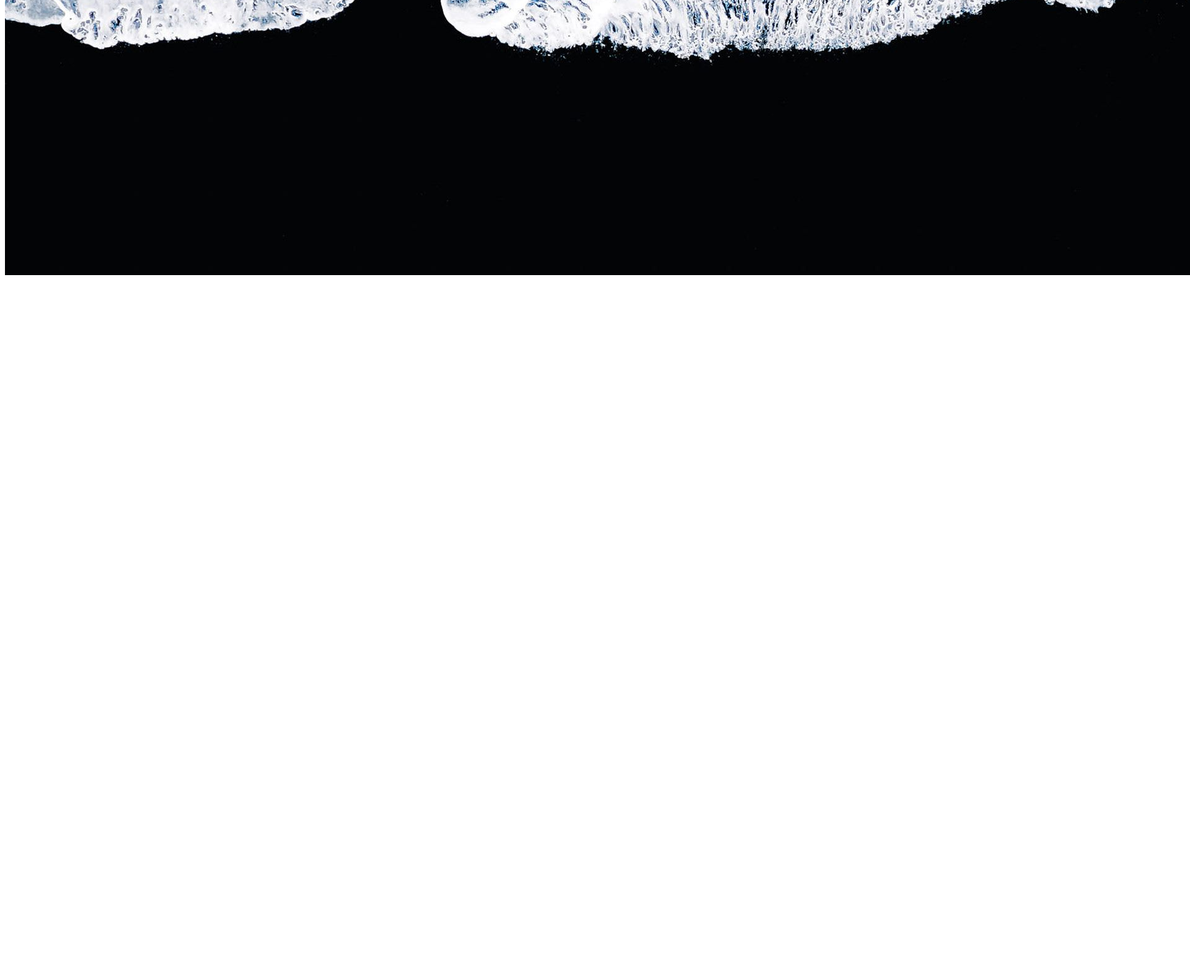
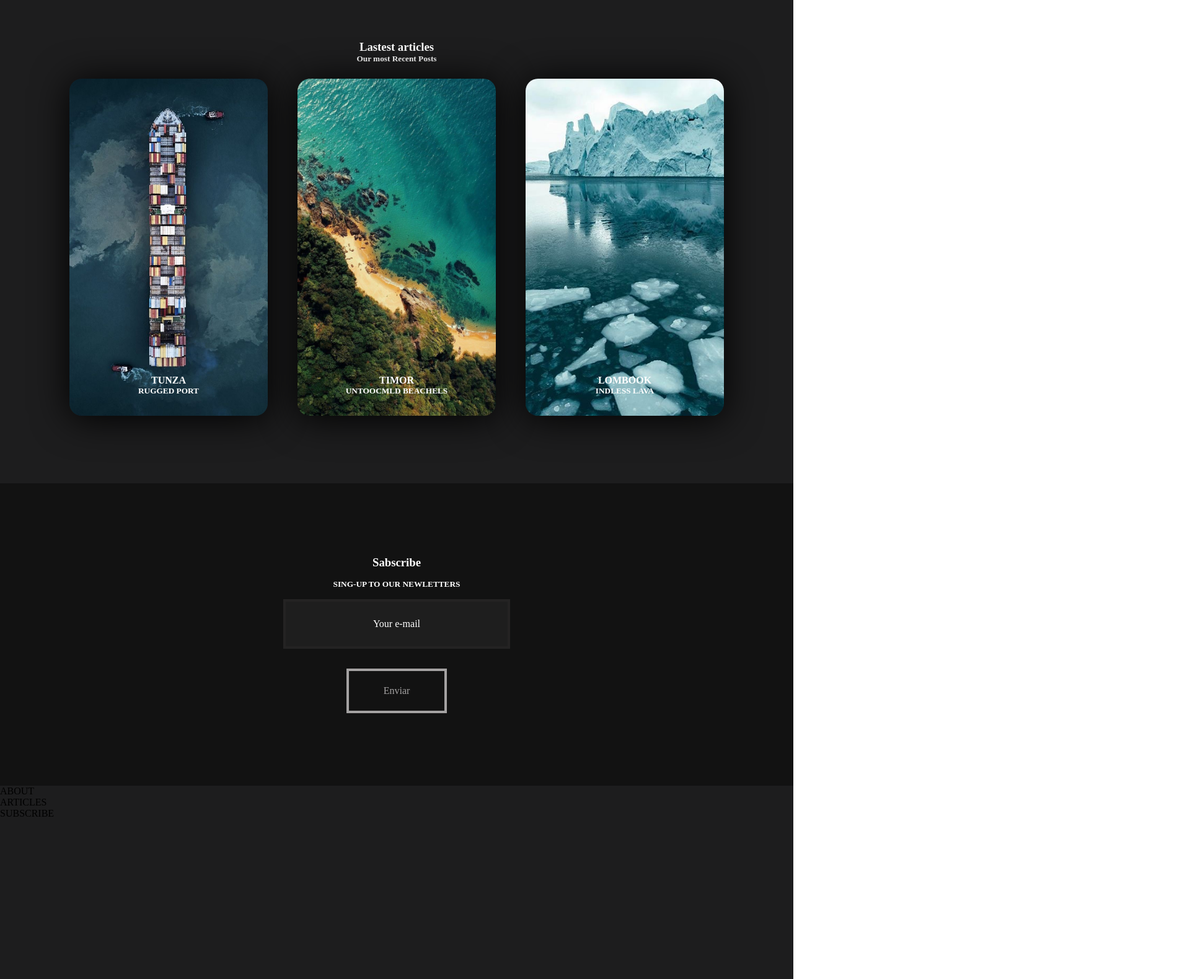
Before and after one commit to Rafelrosod/Lava, a website: page site-lava-scss/index.html in a window 1280 px wide. Shown: the part 1220-2800 px from the top of the page at 62% size, 1920 px wide, since content can reach past the window. Before the commit the page ends 1676 px from the top, so only its background shows below. Drawn offline with Linux system fonts and the light colour scheme.

Commit message:
#3
80% do projeto feito, aplicado flexbox e diversas propriedades.

```diff
--- a/site-lava-scss/index.html
+++ b/site-lava-scss/index.html
@@ -1,5 +1,6 @@
 <!DOCTYPE html>
 <html>
+
 <head>
     <meta charset="utf-8">
     <meta http-equiv="X-UA-Compatible" content="IE=edge">
@@ -8,23 +9,77 @@
     <meta name="viewport" content="width=device-width, initial-scale=1">
     <link rel="stylesheet" href="../site-lava-scss/dist/css/style.css">
 </head>
+
 <body>
     <header>
-        <nav>
+        <nav class="navegar">
             <ul>
                 <li>ABOUT</li>
                 <li>ARTICLES</li>
-                <li><button>SUBSCRIBE</button></li>
+                <li><button class="buttonMenu">SUBSCRIBE</button></li>
             </ul>
         </nav>
+        <div class="principal">
+            <h1>Lava</h1>
+            <h2>BLACK SAND BEACH</h2>
+        </div>
     </header>
     <main>
-        <section>
-            <img src="/site-lava-scss/assets/lava.jpg" alt="Lava Beach">
+        <section class="container">
+            <h3 class="item">Slow travelling</h3>
+            <h3 class="item">A travel Blog</h3>
+            <p class="item">Beach tourism is a popular vacation choice for people around the world. It offers a chance
+                to relax,<br> enjoy the sun, and experience the beauty of the ocean. Activities such as swimming,
+                sunbathing,<br> beach volleyball, and water sports are common. Coastal towns often provide a variety
+                of<br> accommodations, from luxury resorts to budget-friendly hotels, and feature restaurants that<br>
+                serve fresh seafood. </p>
+        </section>
+        <section class="containertwo">
+            <div class="title">
+                <h3>Lastest articles</h3>
+                <h5>Our most Recent Posts</h5>
+            </div>
+            <div class="cards">
+                <ul>
+                    <li>
+                        <div class="viagens navio">
+                            <h4>TUNZA</h4>
+                            <h5>RUGGED PORT</h5>
+                        </div>
+                    </li>
+                    <li>
+                        <div class="viagens floresta">
+                            <h4>TIMOR</h4>
+                            <h5>UNTOOCMLD BEACHELS</h5>
+                        </div>
+                    </li>
+                    <li>
+                        <div class="viagens oceano">
+                            <h4>LOMBOOK</h4>
+                            <h5>INDLESS LAVA</h5>
+                        </div>
+                    </li>
+                </ul>
+            </div>
+        </section>
+        <section class="containertree">
+                <h3 id="Titulo">Sabscribe</h3>
+                <h5 id="sub-titulo">SING-UP TO OUR NEWLETTERS</h5>
+            <div >
+                <form>
+                    <input class="caixaEntrada" type="text" name="email" id="forms" value="Your e-mail"><br>
+                    <button class="formsButton" type="submit">Enviar</button>
+                </form>
+            </div>
         </section>
     </main>
     <footer>
-
+        <ul>
+            <li>ABOUT</li>
+            <li>ARTICLES</li>
+            <li>SUBSCRIBE</li>
+        </ul>
     </footer>
 </body>
+
 </html>
--- a/site-lava-scss/src/scss/style.scss
+++ b/site-lava-scss/src/scss/style.scss
@@ -0,0 +1,141 @@
+* {
+  margin: 0%;
+  padding: 0%;
+}
+header {
+  background-image: url(/site-lava-scss/assets/lava.jpg);
+  background-attachment: fixed;
+  background-position: center;
+  background-size: cover;
+  height: 100vh;
+}
+.navegar ul {
+  width: 100%;
+  list-style: none;
+  display: flex;
+  justify-content: end;
+  padding: 12px;
+  position: fixed;
+  backdrop-filter: blur(10px);
+  color: white;
+}
+.buttonMenu{
+    all: unset;
+
+}
+.navegar li {
+  margin-left: 4vw;
+  padding-right: 6vw;
+  font-size: 12px;
+  letter-spacing: 1px;
+}
+.navegar li:hover{
+    color: #070613;
+}
+.principal {
+  display: block;
+  align-items: center;
+  justify-content: center;
+  padding-top: 40vh;
+  margin-left: 16vw;
+}
+
+.container {
+  background-color: rgb(18, 18, 18);
+  height: 50vh;
+  color: white;
+  display: flex;
+  justify-content: center;
+  align-items: center;
+  flex-direction: column;
+  text-align: center;
+}
+.item {
+  margin: 1vh;
+}
+.containertwo {
+  background-color: #1d1d1e;
+  color: white;
+  height: 100vh;
+  display: flex;
+  justify-content: center;
+  flex-direction: column;
+  align-items: center;
+  text-align: center;
+}
+.cards ul {
+  list-style: none;
+  display: flex;
+}
+.viagens {
+  background-position: center;
+  background-size: cover;
+  align-content: end;
+  flex-direction: column;
+  margin: 3vh;
+  width: 20vw;
+  height: 60vh;
+  border-radius: 20px;
+  padding: 4vh;
+  box-shadow: 0 4px 60px rgb(0, 0, 0);
+}
+.viagens.navio{
+    background-image: url(/site-lava-scss/assets/navio.jpeg);
+}
+.viagens.floresta{
+    background-image: url(/site-lava-scss/assets/floresta.jpeg);
+}
+.viagens.oceano{
+    background-image: url(/site-lava-scss/assets/oceano.jpeg);
+}
+.viagens:hover{
+    border-radius: 80px;
+    text-shadow: 1px 1px #070613;
+}
+
+.containertree {
+  color: white;
+  height: 61vh;
+  background-color: rgb(18, 18, 18);
+  display: flex;
+  justify-content: center;
+  flex-direction: column;
+  align-items: center;
+  text-align: center;
+}
+#Titulo{
+    margin: 2vh;
+}
+#sub-tiltulo{
+    margin-bottom: 4vh;
+}
+.caixaEntrada{
+    all: unset;
+    background-color: rgb(30, 30, 30);
+    width: 28vw;
+    height: 9vh;
+    border-color:rgb(36, 35, 35);
+    border-style: solid ;
+    border-width: 0.5vh ;
+    margin: 2vh;
+}
+.caixaEntrada:hover{
+   border-color: rgb(3, 3, 3);
+}
+.formsButton{
+    all: unset;
+    width: 12vw;
+    height: 8vh;
+    color: rgb(164, 162, 162);
+    background-color: rgb(18, 18, 18);
+    border-style: solid ;
+    border-width: 0.5vh ;
+    margin: 2vh;
+}
+.formsButton:hover{
+    color: rgb(3, 3, 3);
+}
+footer {
+  background-color: #1d1d1e;
+  height: 40vh;
+}
```
Also changed, not shown: site-lava-scss/assets/floresta.jpeg (added), site-lava-scss/assets/fundo.jpeg (added), site-lava-scss/assets/navio.jpeg (added), site-lava-scss/assets/oceano.jpeg (added), site-lava-scss/dist/css/style.css, 1 other file.
